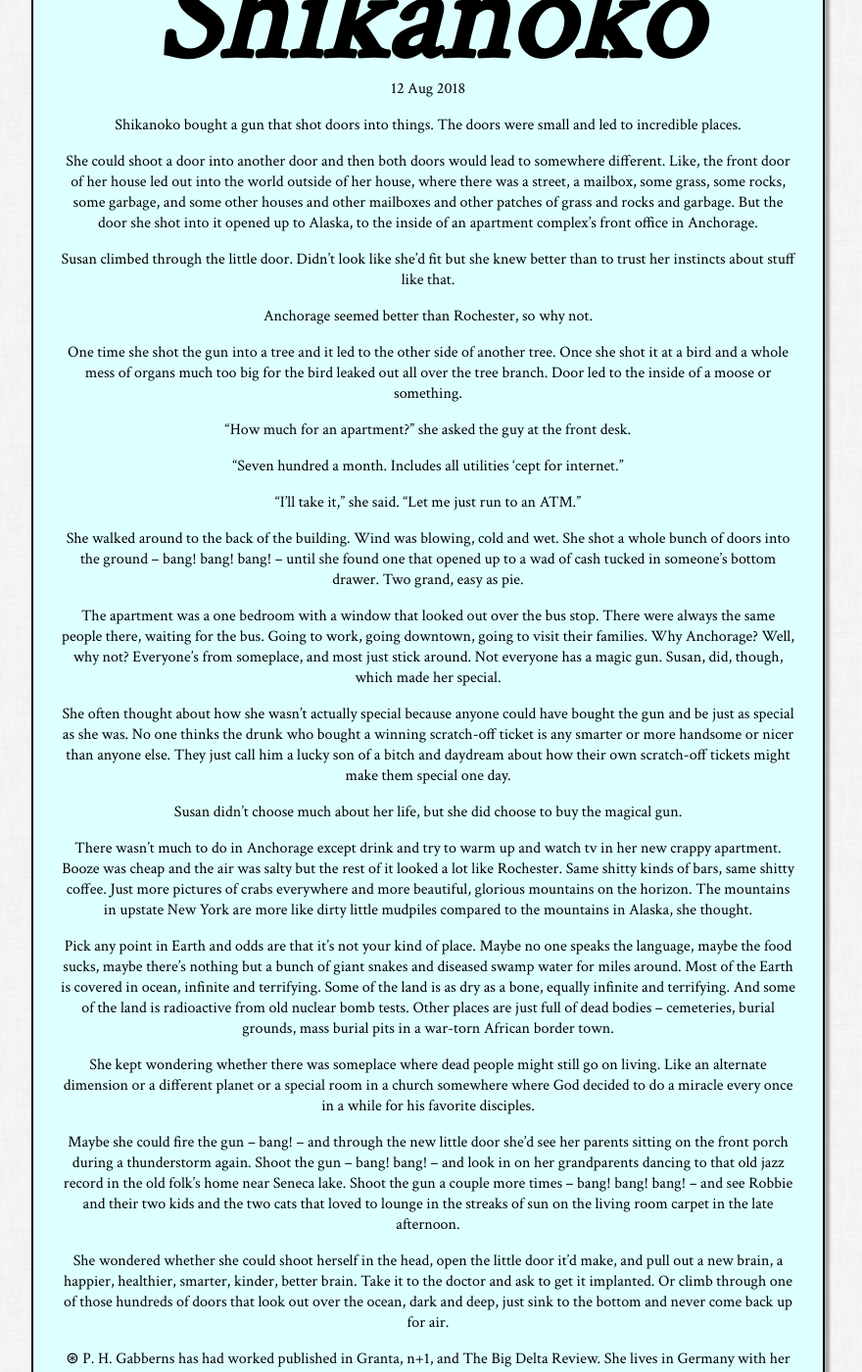
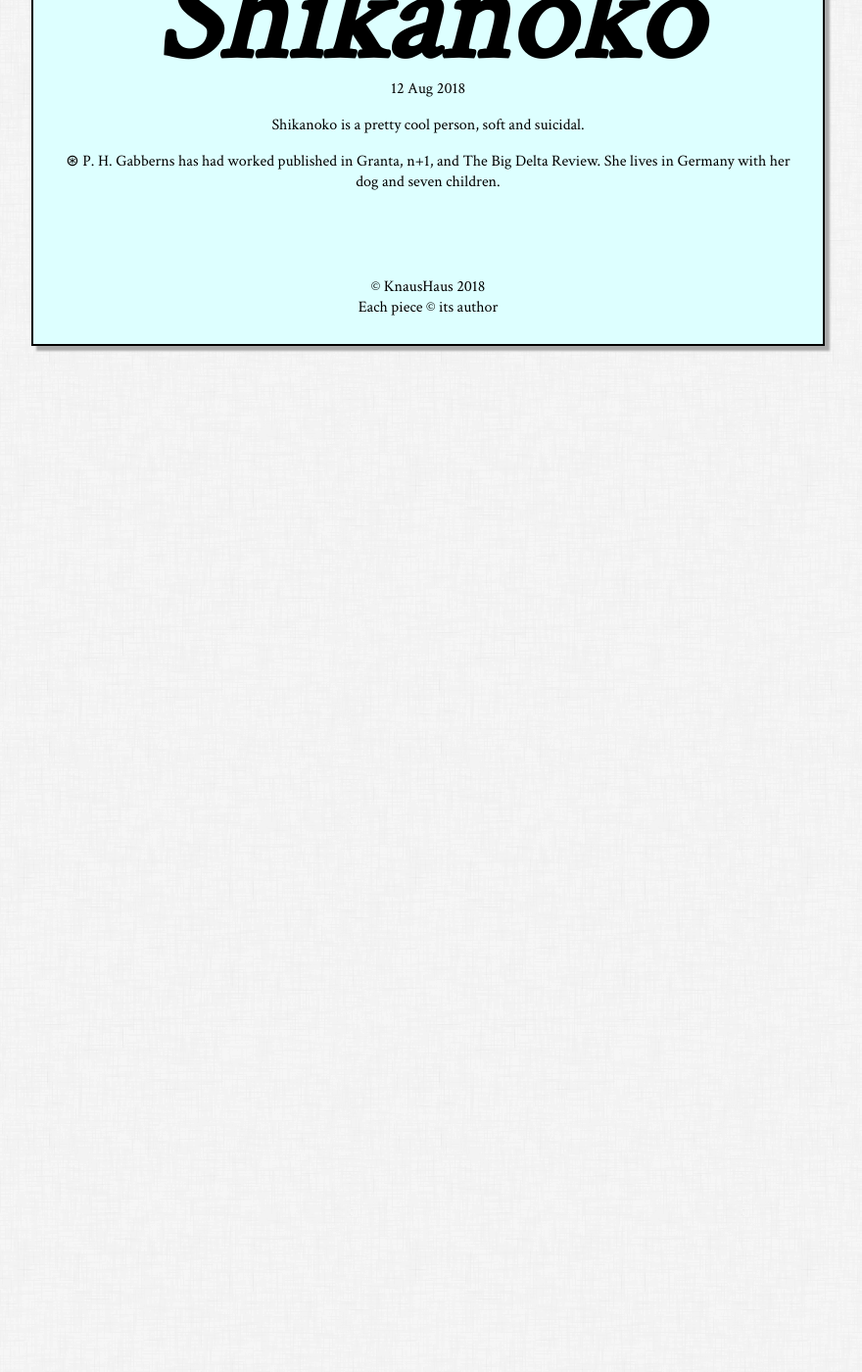
Before and after one commit to knaushaus/knaushaus.github.io, a Jekyll site: the page built from _posts/2018-02-13-shikanoko.md, in a window 1280 px wide and 1400 px high, scrolled down 362 px. Shown: the whole window at 98% size, without its empty margins (203-1083 px from the left). Built offline with Jekyll 4.4.1, drawn with Linux system fonts in a browser that asks for light colours; after the commit the page ends 900 px from its top, so only the background shows below that.

Commit message:
Update 2018-02-13-shikanoko.md

```diff
--- a/_posts/2018-02-13-shikanoko.md
+++ b/_posts/2018-02-13-shikanoko.md
@@ -5,38 +5,6 @@
 category: issue1
 ---
 
-Shikanoko bought a gun that shot doors into things. The doors were small and led to incredible places.
-
-She could shoot a door into another door and then both doors would lead to somewhere different. Like, the front door of her house led out into the world outside of her house, where there was a street, a mailbox, some grass, some rocks, some garbage, and some other houses and other mailboxes and other patches of grass and rocks and garbage. But the door she shot into it opened up to Alaska, to the inside of an apartment complex's front office in Anchorage.
-
-Susan climbed through the little door. Didn't look like she'd fit but she knew better than to trust her instincts about stuff like that.
-
-Anchorage seemed better than Rochester, so why not.
-
-One time she shot the gun into a tree and it led to the other side of another tree. Once she shot it at a bird and a whole mess of organs much too big for the bird leaked out all over the tree branch. Door led to the inside of a moose or something.
-
-"How much for an apartment?" she asked the guy at the front desk.
-
-"Seven hundred a month. Includes all utilities 'cept for internet."
-
-"I'll take it," she said. "Let me just run to an ATM."
-
-She walked around to the back of the building. Wind was blowing, cold and wet. She shot a whole bunch of doors into the ground -- bang! bang! bang! -- until she found one that opened up to a wad of cash tucked in someone's bottom drawer. Two grand, easy as pie.
-
-The apartment was a one bedroom with a window that looked out over the bus stop. There were always the same people there, waiting for the bus. Going to work, going downtown, going to visit their families. Why Anchorage? Well, why not? Everyone's from someplace, and most just stick around. Not everyone has a magic gun. Susan, did, though, which made her special.
-
-She often thought about how she wasn't actually special because anyone could have bought the gun and be just as special as she was. No one thinks the drunk who bought a winning scratch-off ticket is any smarter or more handsome or nicer than anyone else. They just call him a lucky son of a bitch and daydream about how their own scratch-off tickets might make them special one day.
-
-Susan didn't choose much about her life, but she did choose to buy the magical gun.
-
-There wasn't much to do in Anchorage except drink and try to warm up and watch tv in her new crappy apartment. Booze was cheap and the air was salty but the rest of it looked a lot like Rochester. Same shitty kinds of bars, same shitty coffee. Just more pictures of crabs everywhere and more beautiful, glorious mountains on the horizon. The mountains in upstate New York are more like dirty little mudpiles compared to the mountains in Alaska, she thought.
-
-Pick any point in Earth and odds are that it's not your kind of place. Maybe no one speaks the language, maybe the food sucks, maybe there's nothing but a bunch of giant snakes and diseased swamp water for miles around. Most of the Earth is covered in ocean, infinite and terrifying. Some of the land is as dry as a bone, equally infinite and terrifying. And some of the land is radioactive from old nuclear bomb tests. Other places are just full of dead bodies -- cemeteries, burial grounds, mass burial pits in a war-torn African border town.
-
-She kept wondering whether there was someplace where dead people might still go on living. Like an alternate dimension or a different planet or a special room in a church somewhere where God decided to do a miracle every once in a while for his favorite disciples.
-
-Maybe she could fire the gun -- bang! -- and through the new little door she'd see her parents sitting on the front porch during a thunderstorm again. Shoot the gun -- bang! bang! -- and look in on her grandparents dancing to that old jazz record in the old folk's home near Seneca lake. Shoot the gun a couple more times -- bang! bang! bang! -- and see Robbie and their two kids and the two cats that loved to lounge in the streaks of sun on the living room carpet in the late afternoon.
-
-She wondered whether she could shoot herself in the head, open the little door it'd make, and pull out a new brain, a happier, healthier, smarter, kinder, better brain. Take it to the doctor and ask to get it implanted. Or climb through one of those hundreds of doors that look out over the ocean, dark and deep, just sink to the bottom and never come back up for air.
+Shikanoko is a pretty cool person, soft and suicidal.
 
 ⊛ P. H. Gabberns has had worked published in Granta, n+1, and The Big Delta Review. She lives in Germany with her dog and seven children.
```
